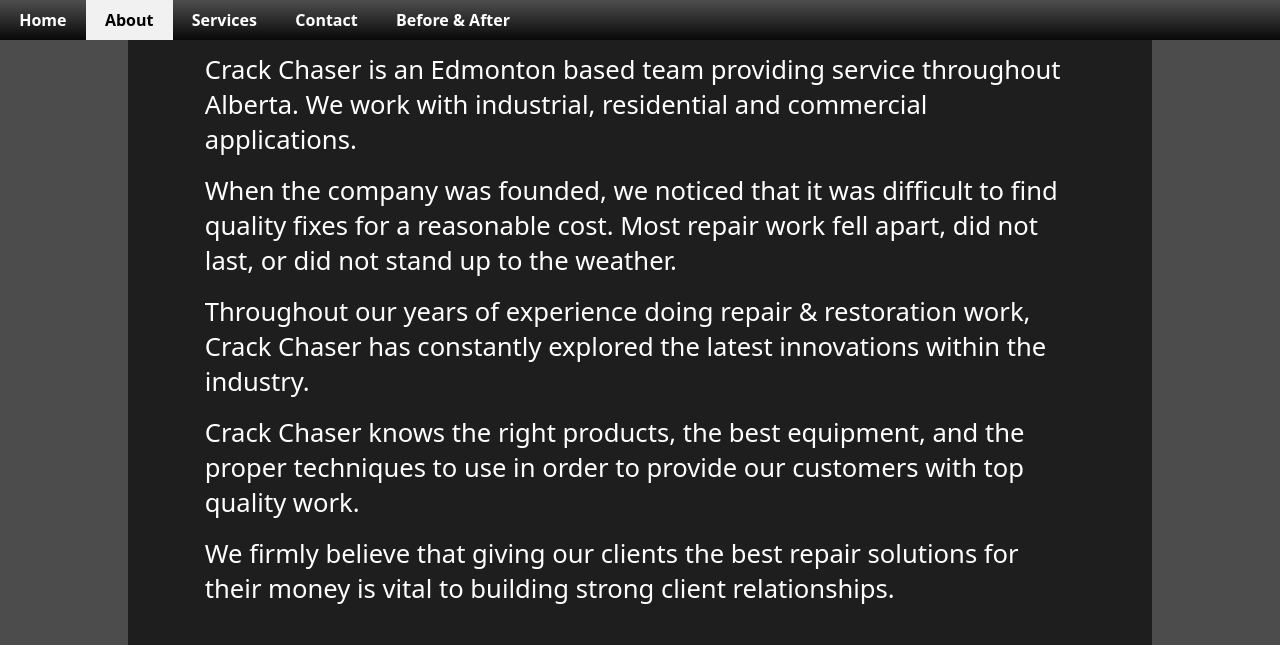
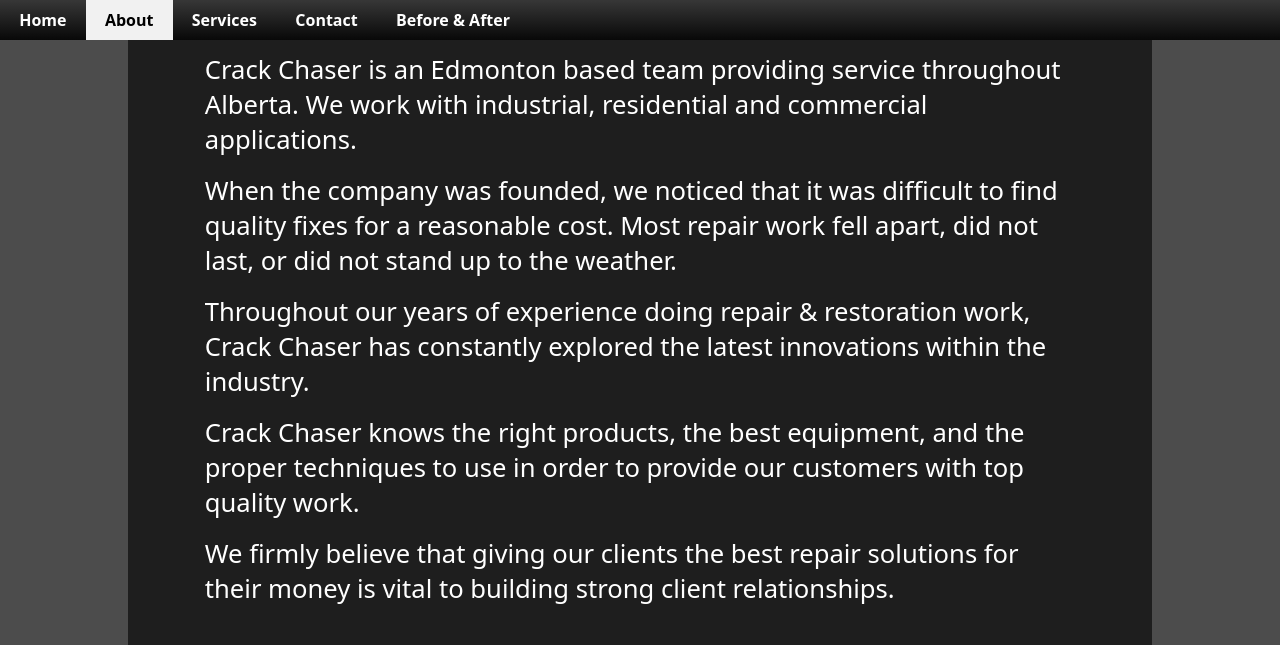
Before and after one commit to mjbraun95/CrackChaserRepairWebsite3, a PHP site: page /about.php in a window 1280 px wide. Shown: the part 71-716 px from the top of the page. Run offline with PHP 8.4, Linux system fonts and the light colour scheme; data that the repository does not hold is empty.

Commit message:
Fixed navbar

```diff
--- a/html/contact.php
+++ b/html/contact.php
@@ -9,8 +9,8 @@
 <div class="content">
     <p>
         Email: <a href="mailto:crackchaserrepair@gmail.com" style="color: #0099ff;">crackchaserrepair@gmail.com</a>
-        <br>Larry Braun - Owner:    (780)-699-1869
-        <br>Susan Braun - Accounting:    (780)-699-3143
+        <br>Larry - Owner:    (780)-699-1869
+        <br>Susan - Accounting:    (780)-699-3143
     </p>
 </div>
 </body>
--- a/html/index.css
+++ b/html/index.css
@@ -11,6 +11,7 @@
 
 div.header{
     background-image: url('./images/Backgrounds/asphalt2.jpg');
+    background-size: cover;
     /* background-clip: content-box; */
     /* box-sizing: content-box; */
     /* isolation: isolate; */
@@ -48,7 +49,7 @@
     /* position:absolute; */
     z-index:2;
     overflow-y:hidden;
-    background-image: linear-gradient(rgb(80, 80, 80),rgb(8, 8, 8));
+    background-image: linear-gradient(rgb(56, 56, 56),rgb(8, 8, 8));
 }
 
 div#navbar a {
```
